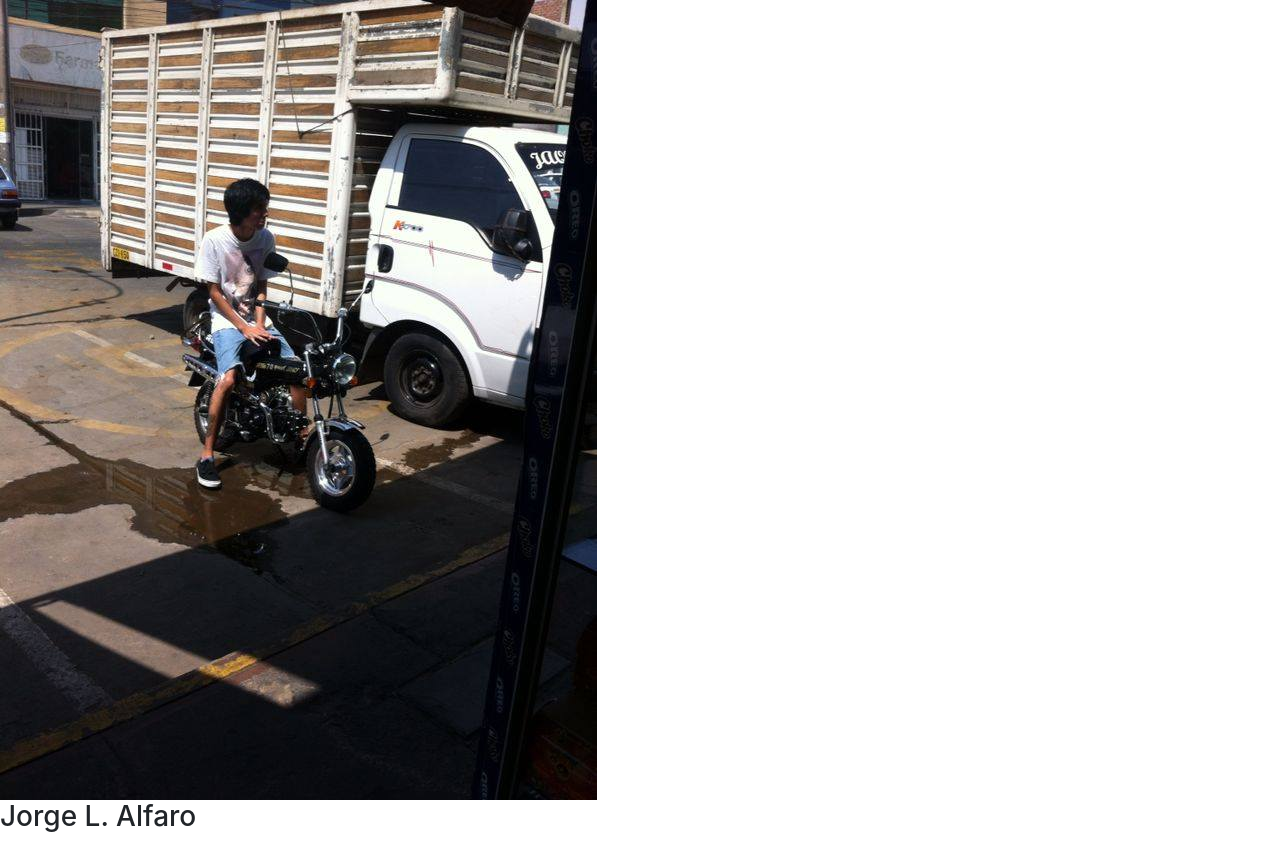
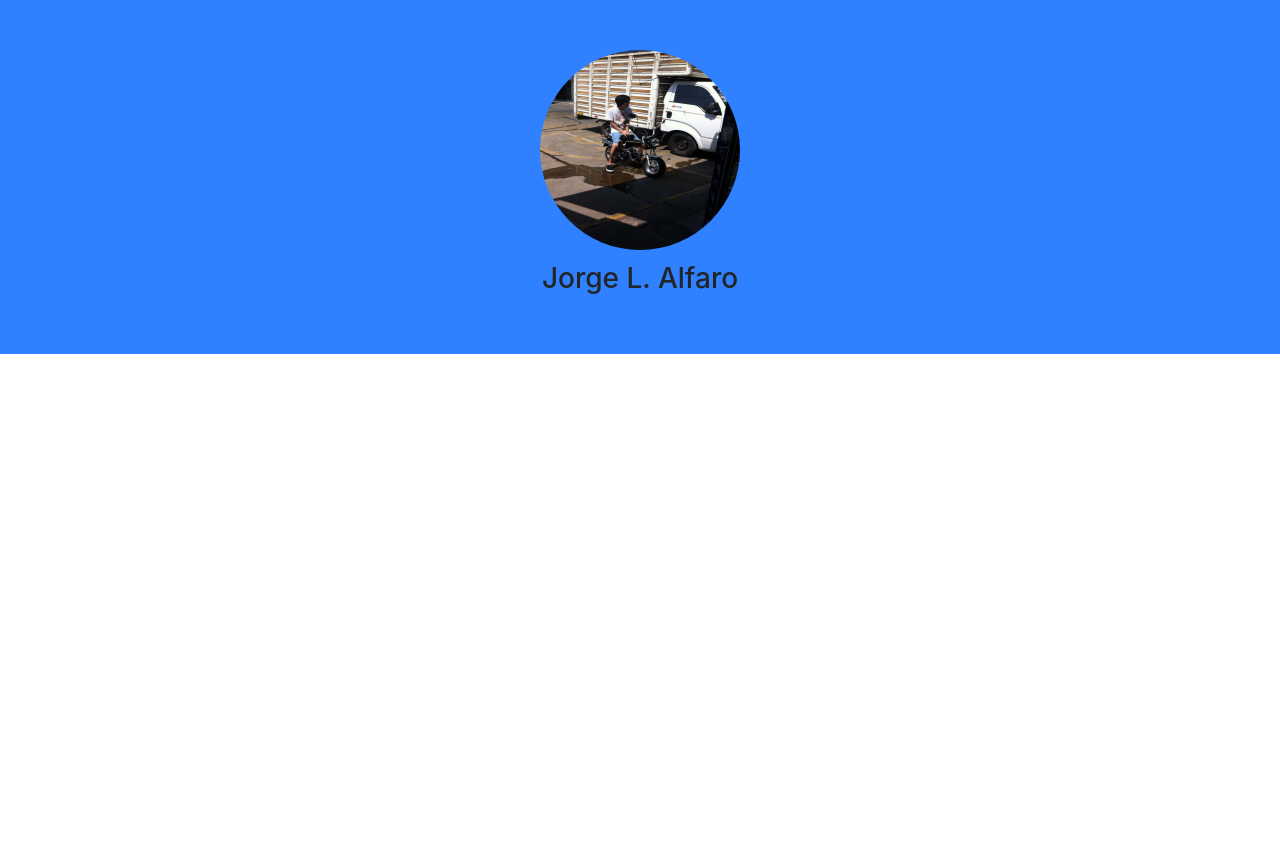
Before and after one commit to jorgeAM/prueba, a website: page public/index.html in a window 1280 px wide. After the commit the page ends 800 px from the top, so only its background shows below. Drawn offline with nearby package versions, Linux system fonts and the light colour scheme.

Commit message:
estilos v1

```diff
--- a/public/assets/css/style.css
+++ b/public/assets/css/style.css
@@ -0,0 +1,17 @@
+.me{
+  display: flex;
+  flex-direction: column;
+  align-items: center;
+  background: #3081FF;
+  padding: 50px;
+}
+
+.me img{
+  border-radius: 50%;
+  width: 200px;
+  height: 200px;
+}
+
+.me h3{
+  margin-top: 12px;
+}
--- a/public/index.html
+++ b/public/index.html
@@ -7,7 +7,7 @@
     <link rel="stylesheet" href="./assets/css/style.css">
   </head>
   <body>
-    <section>
+    <section class="me">
       <img src="./assets/img/me.jpg" alt="ME">
       <h3>Jorge L. Alfaro</h3>
     </section>
```
